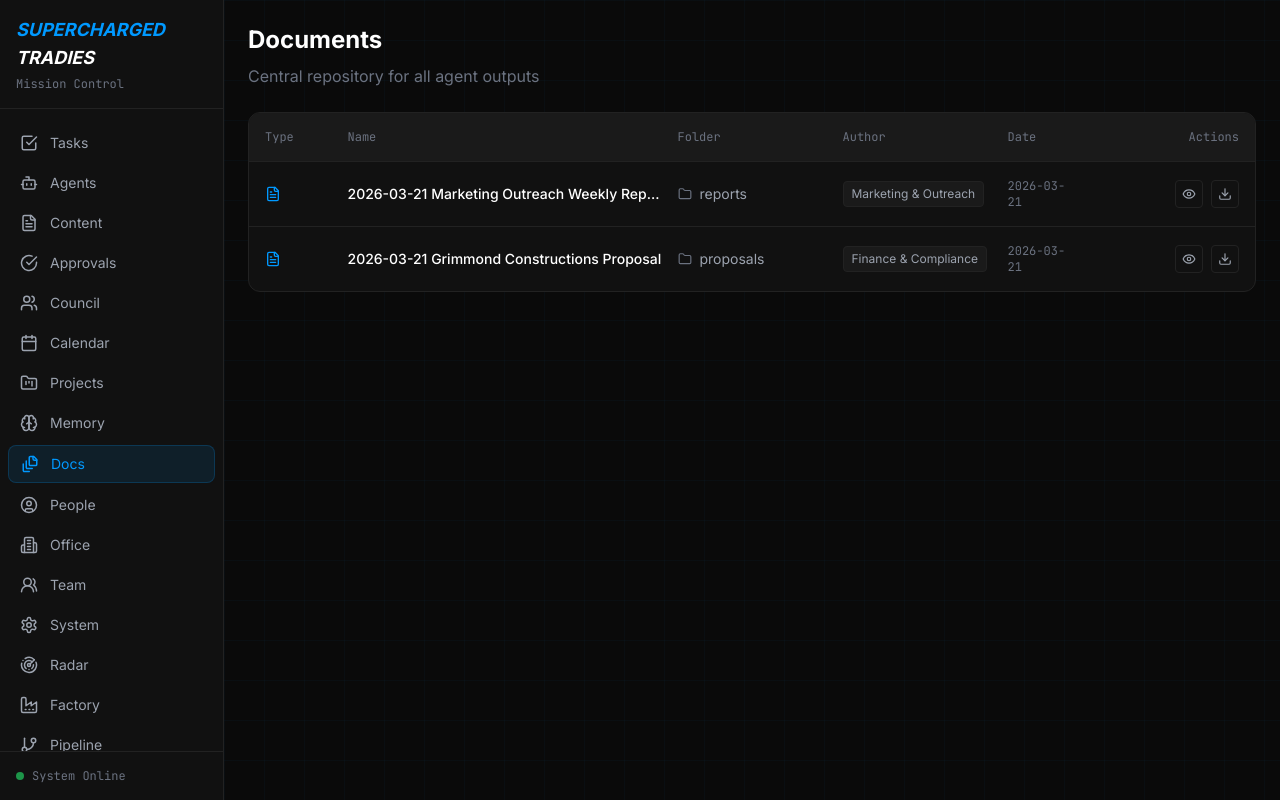
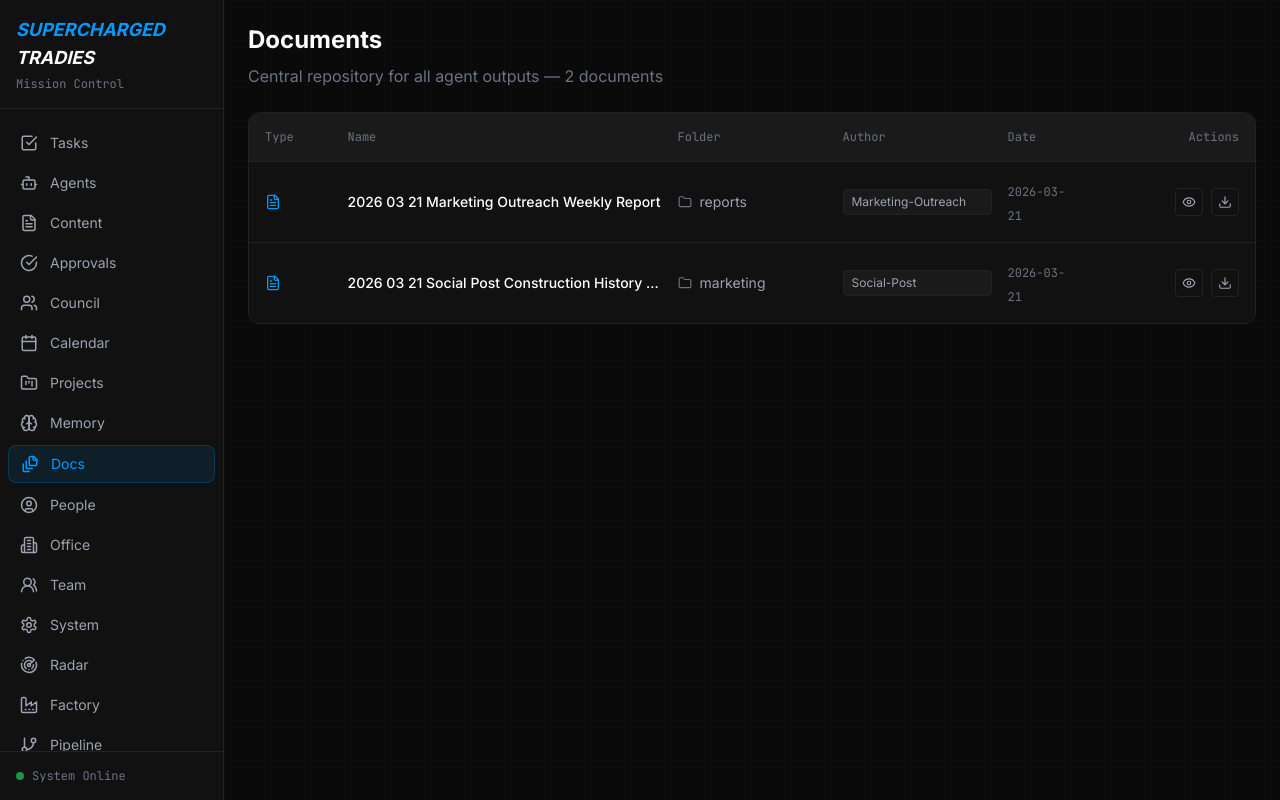
Before and after one commit to rezo-jason/openclaw-config, a Next.js app: page /docs in a window 1280 px wide. Built offline with nearby package versions, Linux system fonts and the light colour scheme.

Commit message:
docs: dynamic documents list using filesystem; update download URLs

```diff
--- a/pages/docs.js
+++ b/pages/docs.js
@@ -1,33 +1,61 @@
 import Layout from '@/components/Layout';
-import { FileText, File, Folder, Download, Eye } from 'lucide-react';
+import { FileText, Folder, Download, Eye } from 'lucide-react';
+import fs from 'fs';
+import path from 'path';
 
-const docs = [
-  {
-    title: "2026-03-21 Marketing Outreach Weekly Report",
-    path: "/documents/reports/2026-03-21_Marketing-Outreach_Weekly-Report.md",
-    created: "2026-03-21",
-    folder: "reports",
-    author: "Marketing & Outreach",
-    type: "report"
-  },
-  {
-    title: "2026-03-21 Grimmond Constructions Proposal",
-    path: "/documents/proposals/2026-03-21_Grimmond_Constructions_Proposal.docx",
-    created: "2026-03-21",
-    folder: "proposals",
-    author: "Finance & Compliance",
-    type: "proposal"
-  }
-];
+export async function getStaticProps() {
+  const docsDir = path.join(process.cwd(), 'documents');
+  const docs = [];
+  const folders = ['reports','proposals','quotes','contracts','finance','marketing','meeting-notes','research','templates'];
 
-export default function Documents() {
+  // Also check root documents folder
+  const rootFiles = fs.readdirSync(docsDir).filter(f =>
+    fs.statSync(path.join(docsDir, f)).isFile()
+  );
+
+  rootFiles.forEach(file => {
+    docs.push({
+      title: file.replace(/[-_]/g, ' ').replace(/\.[^.]+$/, ''),
+      path: `/documents/${file}`,
+      rawUrl: `https://raw.githubusercontent.com/rezo-jason/openclaw-config/main/documents/${file}`,
+      created: new Date().toISOString().split('T')[0],
+      folder: 'root',
+      author: 'Agent',
+      type: file.split('.').pop()
+    });
+  });
+
+  folders.forEach(folder => {
+    const folderPath = path.join(docsDir, folder);
+    if (!fs.existsSync(folderPath)) return;
+    const files = fs.readdirSync(folderPath).filter(f =>
+      fs.statSync(path.join(folderPath, f)).isFile()
+    );
+    files.forEach(file => {
+      const parts = file.replace(/\.[^.]+$/, '').split('_');
+      docs.push({
+        title: file.replace(/[-_]/g, ' ').replace(/\.[^.]+$/, ''),
+        path: `/documents/${folder}/${file}`,
+        rawUrl: `https://raw.githubusercontent.com/rezo-jason/openclaw-config/main/documents/${folder}/${file}`,
+        created: parts[0] || new Date().toISOString().split('T')[0],
+        folder: folder,
+        author: parts[1] || 'Agent',
+        type: file.split('.').pop()
+      });
+    });
+  });
+
+  return { props: { docs } };
+}
+
+export default function Documents({ docs }) {
   return (
     <Layout title="Documents">
       <div className="grid-floor min-h-screen">
         <div className="p-6">
           <div className="mb-6">
             <h1 className="text-2xl font-bold text-white mb-2">Documents</h1>
-            <p className="text-gray-500">Central repository for all agent outputs</p>
+            <p className="text-gray-500">Central repository for all agent outputs — {docs.length} document{docs.length !== 1 ? 's' : ''}</p>
           </div>
 
           <div className="bg-surface rounded-xl border border-border overflow-hidden">
@@ -41,29 +69,32 @@ export default function Documents() {
             </div>
 
             <div className="divide-y divide-border">
+              {docs.length === 0 && (
+                <div className="p-8 text-center text-gray-500">No documents yet.</div>
+              )}
               {docs.map((doc, i) => (
-                <div key={i} className="grid grid-cols-12 gap-4 p-4 hover:bg-surface-elevated/50 transition-colors cursor-pointer items-center">
-                  <div className="col-span-1 flex items-center">
+                <div key={i} className="grid grid-cols-12 gap-4 p-4 hover:bg-surface-elevated/50 transition-colors items-center">
+                  <div className="col-span-1">
                     <FileText size={16} className="text-primary" />
                   </div>
-                  <div className="col-span-4 flex items-center">
-                    <span className="text-sm text-white font-medium truncate" title={doc.title}>{doc.title}</span>
+                  <div className="col-span-4">
+                    <span className="text-sm text-white font-medium truncate block" title={doc.title}>{doc.title}</span>
                   </div>
                   <div className="col-span-2 flex items-center gap-2">
                     <Folder size={14} className="text-gray-500" />
                     <span className="text-sm text-gray-400 truncate">{doc.folder}</span>
                   </div>
-                  <div className="col-span-2 flex items-center">
-                    <span className="text-xs text-gray-400 bg-surface-elevated border border-border px-2 py-1 rounded truncate">{doc.author}</span>
+                  <div className="col-span-2">
+                    <span className="text-xs text-gray-400 bg-surface-elevated border border-border px-2 py-1 rounded truncate block">{doc.author}</span>
                   </div>
-                  <div className="col-span-1 flex items-center">
+                  <div className="col-span-1">
                     <span className="text-xs text-gray-500 font-mono">{doc.created}</span>
                   </div>
                   <div className="col-span-2 flex items-center justify-end gap-2">
-                    <a href={doc.path} target="_blank" rel="noopener noreferrer" className="p-1.5 bg-surface border border-border rounded hover:bg-surface-elevated text-gray-400 hover:text-primary transition-colors" title="Preview">
+                    <a href={doc.rawUrl} target="_blank" rel="noopener noreferrer" className="p-1.5 bg-surface border border-border rounded hover:bg-surface-elevated text-gray-400 hover:text-primary transition-colors" title="Preview">
                       <Eye size={14} />
                     </a>
-                    <a href={doc.path} download className="p-1.5 bg-surface border border-border rounded hover:bg-surface-elevated text-gray-400 hover:text-green-400 transition-colors" title="Download">
+                    <a href={doc.rawUrl} download className="p-1.5 bg-surface border border-border rounded hover:bg-surface-elevated text-gray-400 hover:text-green-400 transition-colors" title="Download">
                       <Download size={14} />
                     </a>
                   </div>
```
